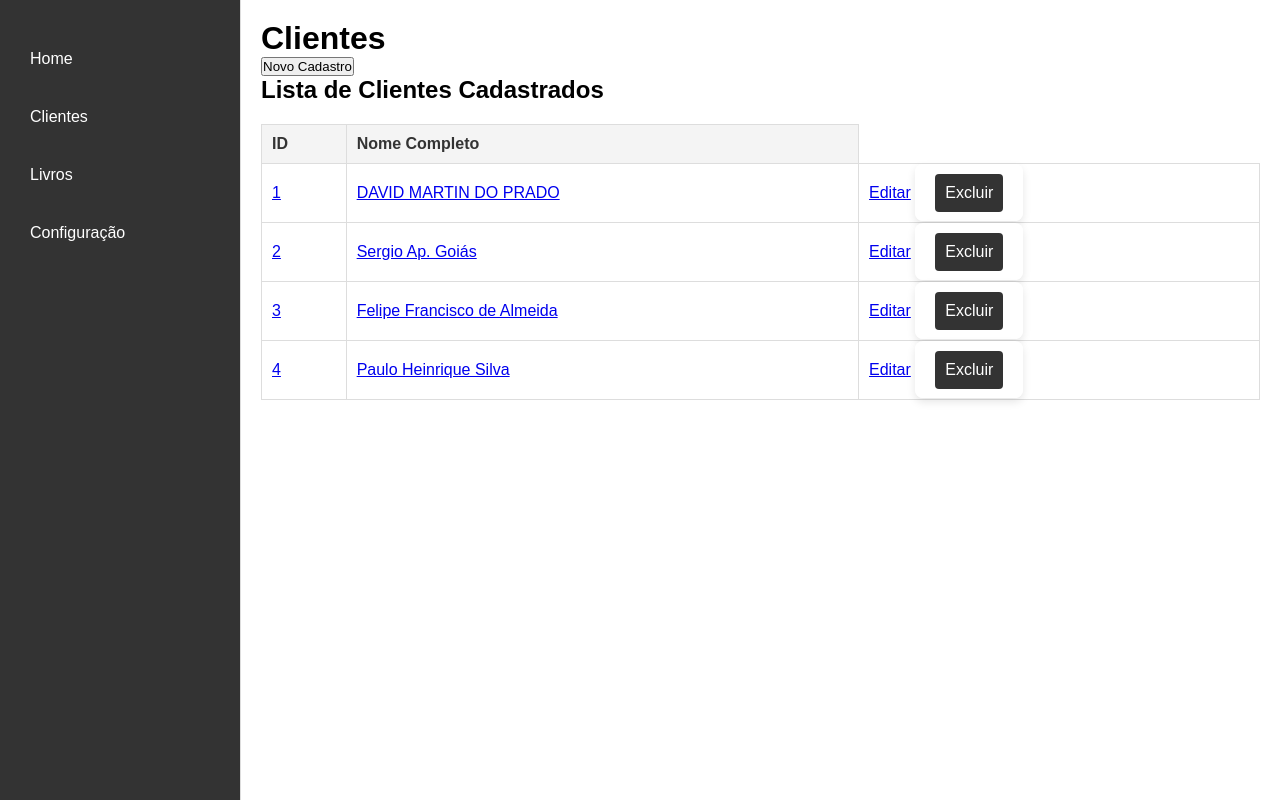
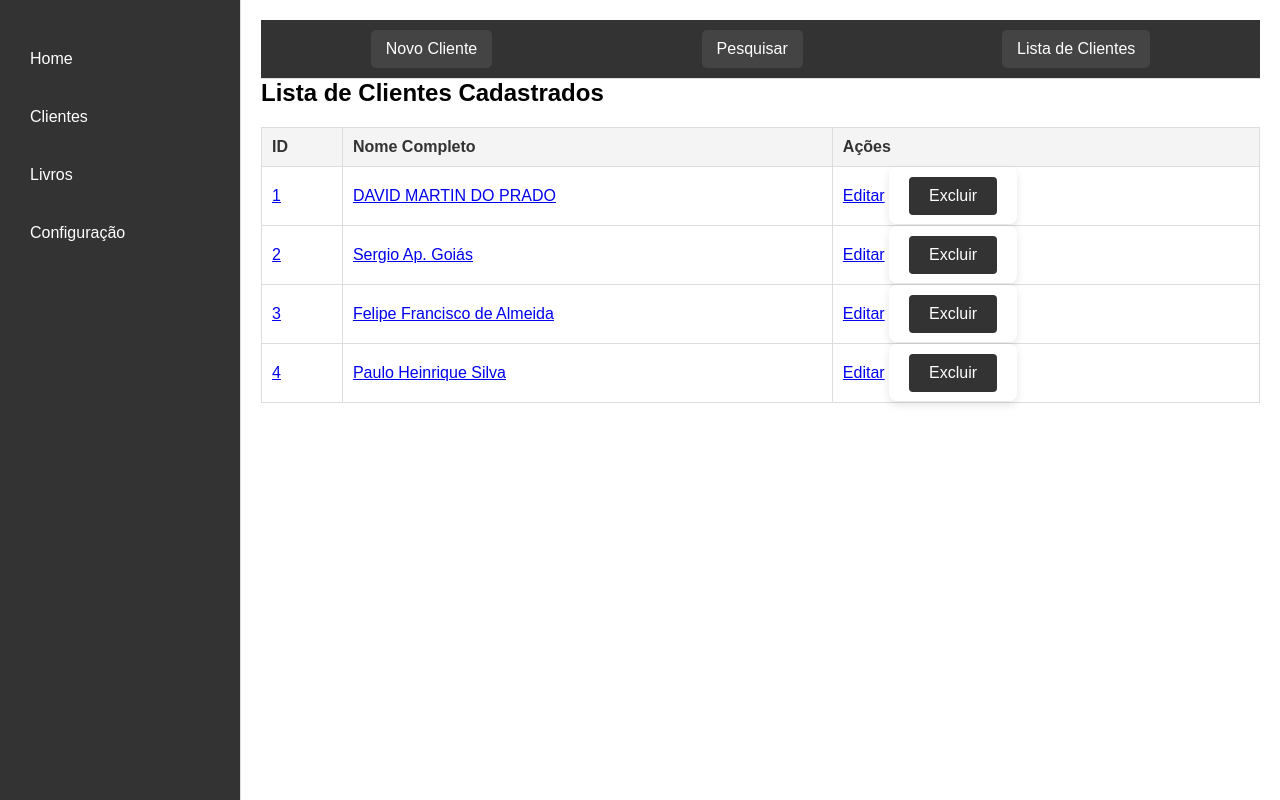
Before and after one commit to davidmp24/Sistema-Livraria-1.0-main, a Flask app: page /clientes in a window 1280 px wide. Run offline with Flask 3, Linux system fonts and the light colour scheme.

Commit message:
att-cliente-1

```diff
--- a/app.py
+++ b/app.py
@@ -1,6 +1,7 @@
 from flask import render_template, redirect, url_for, request, session, flash
 from config import app, db
 from models import Cliente
+from flask import jsonify
 
 # Simulação de dados de login (usuário e senha)
 USERS = {
@@ -42,6 +43,7 @@ def logout():
 #CLIENTES
 @app.route('/clientes', methods=['GET', 'POST'])
 def clientes():
+    # Verifica se o método é POST (tentativa de cadastro)
     if request.method == 'POST':
         nome_completo = request.form['nome_completo']
         data_nascimento = request.form['data_nascimento']
@@ -53,6 +55,7 @@ def clientes():
         profissao = request.form['profissao']
         escolaridade = request.form['escolaridade']
 
+        # Cria um novo objeto cliente
         novo_cliente = Cliente(
             nome_completo=nome_completo,
             data_nascimento=data_nascimento,
@@ -66,17 +69,32 @@ def clientes():
         )
 
         try:
-            db.session.add(novo_cliente)
-            db.session.commit()
+            db.session.add(novo_cliente)  # Adiciona o cliente ao banco
+            db.session.commit()  # Confirma a transação
             flash('Cliente cadastrado com sucesso!')
-            return redirect(url_for('clientes'))
+            return redirect(url_for('clientes'))  # Redireciona para a mesma rota após o cadastro
         except Exception as e:
-            db.session.rollback()
+            db.session.rollback()  # Reverte em caso de erro
             flash(f'Erro ao cadastrar cliente: {str(e)}')
             return redirect(url_for('clientes'))
 
-    clientes = Cliente.query.all()
-    return render_template('clientes.html', clientes=clientes)
+    # Lógica de filtro (GET request) para buscar clientes pelo nome
+    else:
+        # Para o método GET, verifica se há um parâmetro de pesquisa
+        nome = request.args.get('nome', '')
+        if nome:
+            clientes = Cliente.query.filter(Cliente.nome_completo.ilike(f'%{nome}%')).all()
+        else:
+            clientes = Cliente.query.all()
+
+    return render_template('clientes.html', clientes=clientes, filter_name=nome)
+
+
+# Rota para adicionar um novo cliente
+@app.route('/novo_cliente')
+def novo_cliente():
+    return render_template('novo_cliente.html')
+
 
 # Rota para editar um cliente
 @app.route('/editar_cliente/<int:id>', methods=['GET', 'POST'])
@@ -118,10 +136,30 @@ def deletar_cliente(id):
         flash(f'Erro ao excluir cliente: {str(e)}')
     return redirect(url_for('clientes'))
 
+# Rota para pesquisar clientes
 @app.route('/cliente/<int:id>')
 def visualizar_cliente(id):
     cliente = Cliente.query.get_or_404(id)  # Busca o cliente pelo ID ou retorna 404 se não encontrar
     return render_template('detalhes_cliente.html', cliente=cliente)
+
+@app.route('/cliente/<int:id>', methods=['GET'])
+def detalhes_cliente(id):
+    cliente = Cliente.query.get_or_404(id)
+
+    cliente_data = {
+        'id': cliente.id,
+        'nome_completo': cliente.nome_completo,
+        'data_nascimento': cliente.data_nascimento.strftime('%d/%m/%Y'),  # Formatar a data
+        'identidade': cliente.identidade,
+        'telefone': cliente.telefone,
+        'rua': cliente.rua,
+        'bairro': cliente.bairro,
+        'cidade': cliente.cidade,
+        'profissao': cliente.profissao,
+        'escolaridade': cliente.escolaridade
+    }
+
+    return jsonify(cliente_data)
 
 #FIM CLIENTES
 #########################################
--- a/static/clientes.css
+++ b/static/clientes.css
@@ -1,3 +1,29 @@
+
+/* Estilo para os botões no menu superior */
+.top-menu {
+    display: flex;
+    color: #fff;
+    justify-content: space-around;
+    padding: 10px;
+    padding: 10px;
+    background-color: #333;
+    border-bottom: 1px solid #ddd;
+    align-items: center;
+}
+
+.top-menu button {
+    background-color: #444;
+    color: white;
+    border: none;
+    padding: 10px 15px;
+    cursor: pointer;
+    border-radius: 5px;
+    font-size: 16px;
+}
+.top-menu button:hover {
+    background-color: #444; /* Cor de destaque ao passar o mouse */
+}
+
 /* Estilos gerais */
 * {
     margin: 0;
@@ -7,7 +33,7 @@
 
 body {
     font-family: Arial, sans-serif;
-    background-color: #f9f9f9; /* Cor de fundo semelhante ao ChatGPT */
+    background-color: #;
     display: flex;
     height: 100vh;
 }
@@ -60,6 +86,11 @@ body {
     overflow-y: auto;
 }
 
+/* Estilos para o cabeçalho */
+h1 {
+    color: #333;
+}
+
 /* Estilos para o formulário de cadastro */
 form {
     margin: 20px 0;
@@ -101,6 +132,11 @@ form button:hover {
     background-color: #444;
 }
 
+/* Estilos para o botão de pesquisa */
+#showPesquisarButton {
+    margin-left: 10px; /* Espaçamento entre os botões */
+}
+
 /* Estilos para a tabela de clientes */
 table {
     width: 100%;
@@ -118,3 +154,28 @@ table th {
     background-color: #f4f4f4;
     color: #333;
 }
+
+/* Ocultar elementos */
+.hidden {
+    display: none;
+}
+
+/* Estilo para os botões de ação (Cadastrar e Cancelar na pagina de novo_cliente) */
+.form-actions {
+    display: flex;
+    gap: 10px; /* Espaçamento entre os botões */
+    margin-top: 20px;
+}
+
+form button {
+    padding: 10px 20px;
+    background-color: #333;
+    color: white;
+    border: none;
+    border-radius: 4px;
+    cursor: pointer;
+}
+
+form button:hover {
+    background-color: #444;
+}
--- a/templates/clientes.html
+++ b/templates/clientes.html
@@ -1,61 +1,39 @@
 {% extends "index.html" %}
 
 {% block content %}
-    <h1>Clientes</h1>
+    <!-- Menu no topo -->
+    <div class="top-menu">
+        <button onclick="window.location.href='{{ url_for('novo_cliente') }}'">Novo Cliente</button>
+        <button id="showPesquisarButton" onclick="togglePesquisar()">Pesquisar</button>
+        <button onclick="window.location.href='{{ url_for('clientes') }}'">Lista de Clientes</button>
 
-    <!-- Botão para exibir o formulário -->
-    <button id="showFormButton" onclick="toggleForm()">Novo Cadastro</button>
+    </div>
 
-    <!-- Formulário de cadastro, inicialmente oculto -->
-    <form id="cadastroForm" method="POST" action="{{ url_for('clientes') }}" style="display: none; margin-top: 20px;">
-        <label for="nome_completo">Nome Completo:</label>
-        <input type="text" id="nome_completo" name="nome_completo" required>
+    <!-- Estilo para o menu no topo -->
+    <link rel="stylesheet" href="{{ url_for('static', filename='clientes.css') }}">
 
-        <label for="data_nascimento">Data de Nascimento:</label>
-        <input type="date" id="data_nascimento" name="data_nascimento" required>
+    <!-- Campo de Pesquisa (oculto inicialmente) -->
+    <div id="pesquisarForm" class="hidden">
+        <form action="{{ url_for('clientes') }}" method="GET">
+            <input type="text" name="nome" placeholder="Pesquisar por Nome" value="{{ request.args.get('nome', '') }}">
+            <button type="submit">Pesquisar</button>
+        </form>
+    </div>
 
-        <label for="identidade">Número de Identidade:</label>
-        <input type="text" id="identidade" name="identidade" required>
+    <!-- Lista de Clientes -->
+    <h2>Lista de Clientes Cadastrados</h2>
 
-        <label for="telefone">Telefone:</label>
-        <input type="number" id="telefone" name="telefone" required>
-
-        <label for="rua">Rua:</label>
-        <input type="text" id="rua" name="rua" required>
-
-        <label for="bairro">Bairro:</label>
-        <input type="text" id="bairro" name="bairro" required>
-
-        <label for="cidade">Cidade:</label>
-        <input type="text" id="cidade" name="cidade" required>
-
-        <label for="profissao">Profissão:</label>
-        <input type="text" id="profissao" name="profissao" required>
-
-        <label for="escolaridade">Escolaridade:</label>
-        <select id="escolaridade" name="escolaridade" required>
-            <option value="">Selecione o nível de escolaridade</option>
-            <option value="Fundamental">Ensino Fundamental</option>
-            <option value="Médio">Ensino Médio</option>
-            <option value="Superior">Ensino Superior</option>
-            <option value="Pós-graduação">Pós-graduação</option>
-            <option value="Não Estudando">Não está estudando</option>
-        </select>
-
-        <button type="submit">Cadastrar Cliente</button>
-    </form>
-
-    <h2>Lista de Clientes Cadastrados</h2>
     <table>
         <thead>
             <tr>
                 <th>ID</th>
                 <th>Nome Completo</th>
-
+                <th>Ações</th>
             </tr>
+        </thead>
+        <tbody>
             {% for cliente in clientes %}
             <tr>
-                <!-- Tornando o nome do cliente clicável -->
                 <td><a href="{{ url_for('visualizar_cliente', id=cliente.id) }}" target="_blank">{{ cliente.id }}</a></td>
                 <td><a href="{{ url_for('visualizar_cliente', id=cliente.id) }}" target="_blank">{{ cliente.nome_completo }}</a></td>
                 <td>
@@ -66,26 +44,24 @@
                 </td>
             </tr>
             {% endfor %}
-        </table>
+        </tbody>
+    </table>
 
-        <script>
-            function confirmarExclusao() {
-                return confirm("Você realmente deseja excluir este cliente?");
-            }
-        </script>
+    <script>
+        function confirmarExclusao() {
+            return confirm("Você realmente deseja excluir este cliente?");
+        }
 
-    <!-- Script para exibir e ocultar o formulário -->
-    <script>
-        function toggleForm() {
-            var form = document.getElementById("cadastroForm");
-            var button = document.getElementById("showFormButton");
+        function togglePesquisar() {
+            var pesquisarForm = document.getElementById("pesquisarForm");
+            var button = document.getElementById("showPesquisarButton");
 
-            if (form.style.display === "none") {
-                form.style.display = "block";
-                button.innerText = "Cancelar Cadastro";
+            if (pesquisarForm.classList.contains("hidden")) {
+                pesquisarForm.classList.remove("hidden");
+                button.innerText = "Cancelar Pesquisa";
             } else {
-                form.style.display = "none";
-                button.innerText = "Novo Cadastro";
+                pesquisarForm.classList.add("hidden");
+                button.innerText = "Pesquisar";
             }
         }
     </script>
```
Also changed, not shown: templates/detalhes_cliente.html (+45 -10 lines), templates/novo_cliente.html (added, +47 -0 lines), app.db.
